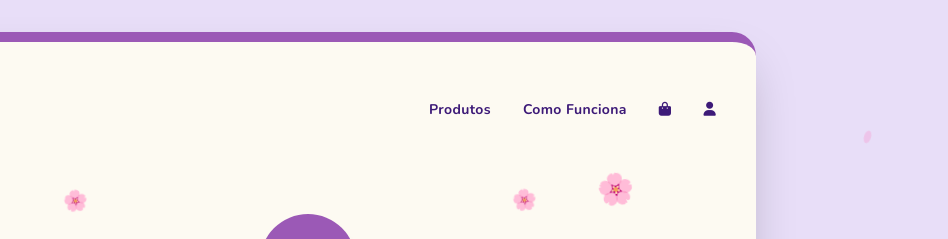
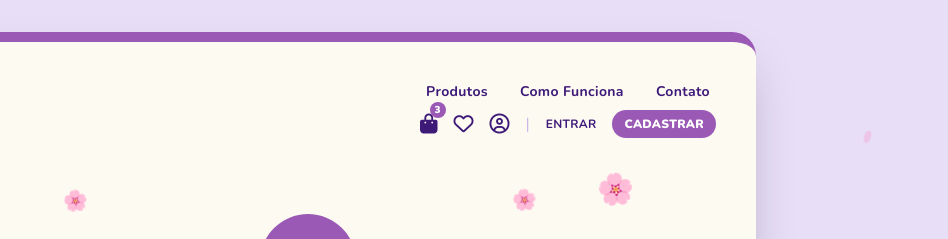
Before and after one commit to igorngf1re/japaonasuaporta, a plain HTML site: page sucesso.html in a window 1280 px wide. Shown: the top 239 px of the page, 332-1280 px from the left. Drawn offline with nearby package versions, Linux system fonts and the light colour scheme.

Commit message:
Add files via upload

```diff
--- a/sucesso.html
+++ b/sucesso.html
@@ -84,12 +84,28 @@
     <!-- Header -->
     <header class="flex flex-col md:flex-row justify-between items-center px-6 md:px-10 pt-5 pb-4 gap-4">
       <a href="index.html"><img src="logo.png" onerror="this.src='https://i.imgur.com/YZ4IgF9.png'" alt="Japan Express Logo" class="h-20 md:h-24 object-contain drop-shadow-sm"></a>
-      <nav class="flex flex-wrap justify-center gap-4 md:gap-8 font-bold text-sm text-[#3D1A78] tracking-wide">
-        <a href="produtos.html" class="hover:text-[#9B59B6] transition">Produtos</a>
-        <a href="index.html#como-funciona" class="hover:text-[#9B59B6] transition">Como Funciona</a>
-        <a href="carrinho.html" class="hover:text-[#9B59B6] transition"><i class="fa-solid fa-bag-shopping"></i></a>
-        <a href="login.html" class="hover:text-[#9B59B6] transition"><i class="fa-solid fa-user"></i></a>
-      </nav>
+      <div class="flex flex-col items-center gap-3 md:gap-2">
+          <nav class="flex flex-wrap justify-center gap-4 md:gap-8 font-bold text-sm text-[#3D1A78] tracking-wide">
+              <a href="produtos.html" class="hover:text-[#9B59B6] transition">Produtos</a>
+              <a href="index.html#como-funciona" class="hover:text-[#9B59B6] transition">Como Funciona</a>
+              <a href="index.html#contato" class="hover:text-[#9B59B6] transition">Contato</a>
+          </nav>
+          <div class="flex items-center gap-4">
+              <a href="carrinho.html" class="relative text-[#3D1A78] hover:text-[#9B59B6] transition" title="Carrinho">
+                  <i class="fa-solid fa-bag-shopping text-xl"></i>
+                  <span class="absolute -top-2 -right-2 bg-[#9B59B6] text-white text-[10px] font-black rounded-full w-4 h-4 flex items-center justify-center leading-none">3</span>
+              </a>
+              <a href="favoritos.html" class="text-[#3D1A78] hover:text-[#9B59B6] transition" title="Favoritos">
+                  <i class="fa-regular fa-heart text-xl"></i>
+              </a>
+              <a href="perfil.html" class="text-[#3D1A78] hover:text-[#9B59B6] transition" title="Minha Conta">
+                  <i class="fa-regular fa-circle-user text-xl"></i>
+              </a>
+              <span class="text-[#C9B8E8] font-light select-none">|</span>
+              <a href="login.html" class="text-[#3D1A78] hover:text-[#9B59B6] transition font-bold text-xs tracking-wide uppercase">Entrar</a>
+              <a href="login.html#cadastro" class="bg-[#9B59B6] text-white font-black text-xs px-3 py-1.5 rounded-full hover:bg-[#7D3C98] transition tracking-wide uppercase">Cadastrar</a>
+          </div>
+      </div>
     </header>
 
     <div class="px-6 md:px-10 pb-10">
```
Also changed, not shown: institucional.html (+22 -6 lines).
